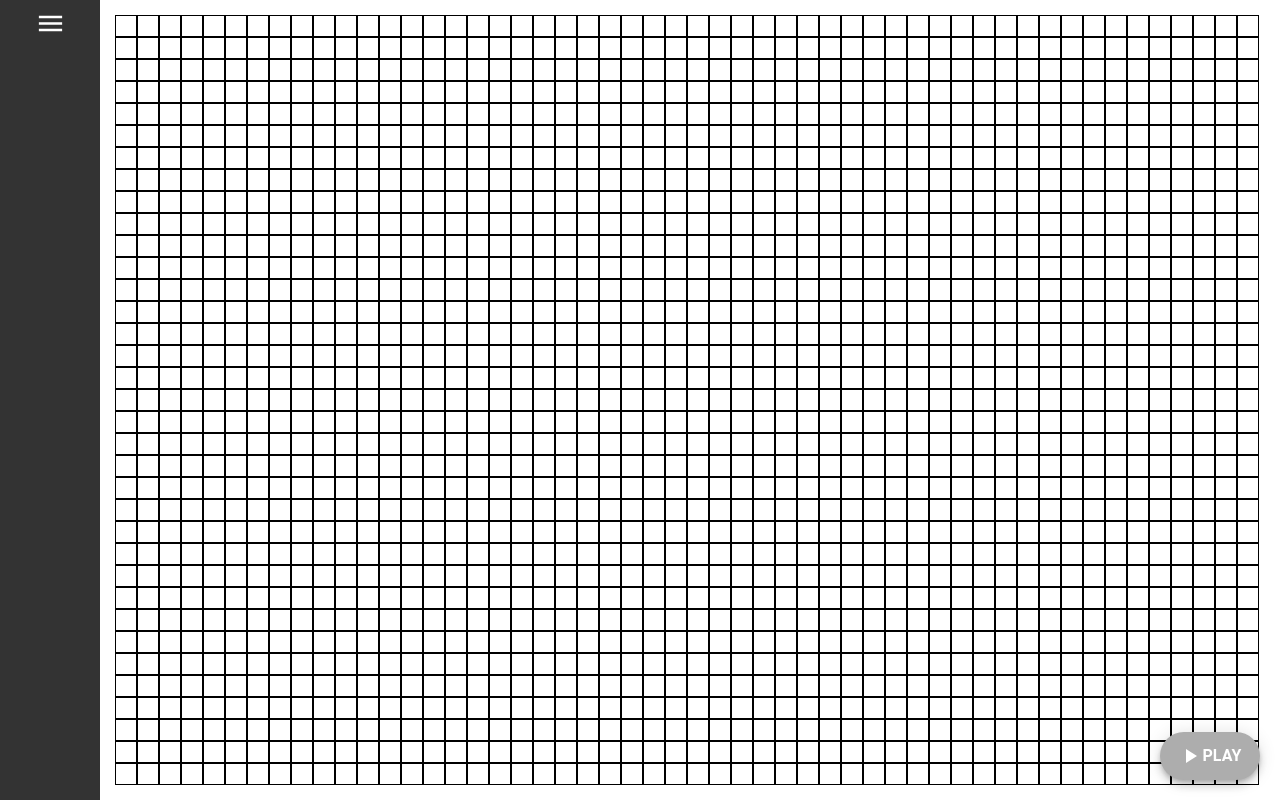
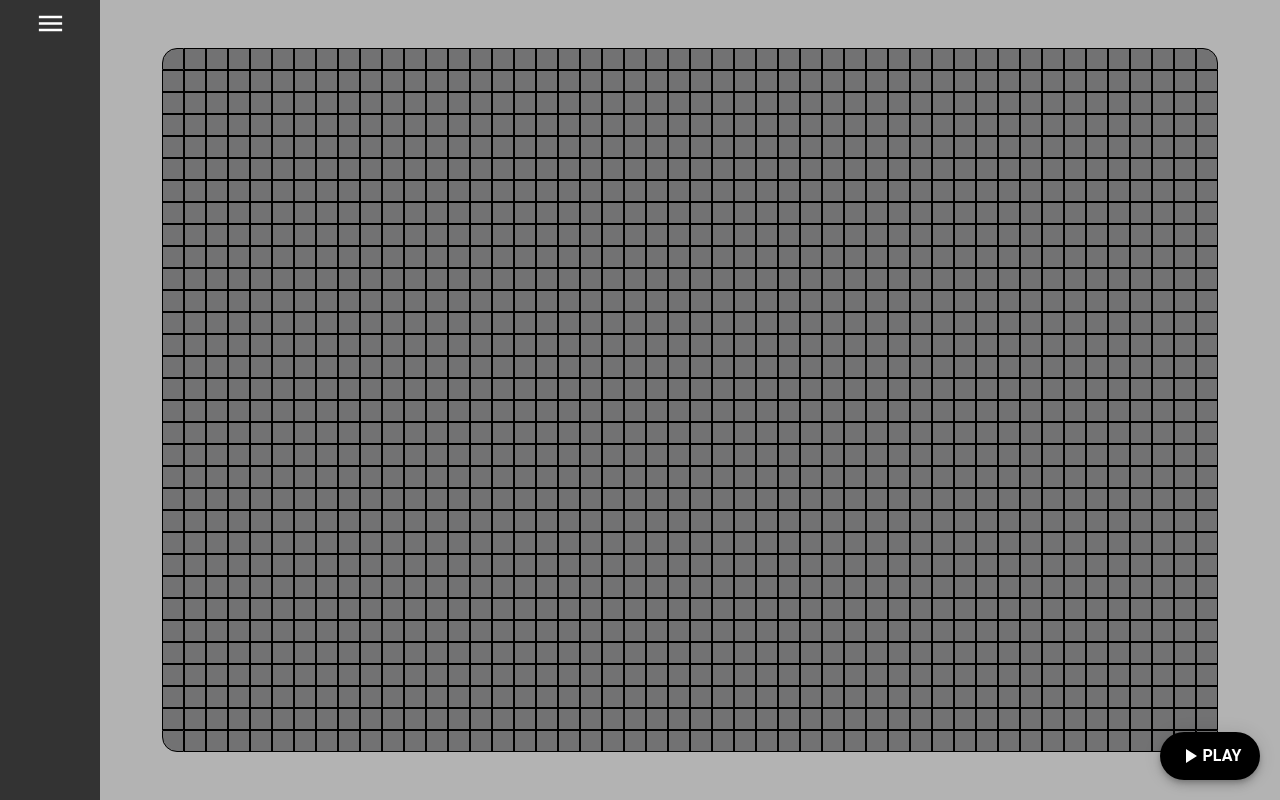
Before and after one commit to DanielTardelli/PathfindingVisualiser, a React (Create React App) app: page / in a window 1280 px wide. Built offline with nearby package versions, Linux system fonts and the light colour scheme; the HTML template or start-up script is replaced by a standard one.

Commit message:
ui things, fixing flex box

```diff
--- a/src/Components/Grid.js
+++ b/src/Components/Grid.js
@@ -27,16 +27,16 @@ const Grid = (props) => {
 
     useEffect(() => {
         let cGrid = [];
-        for (let i = 0; i < props.reff.current.clientHeight / 23; i++) {
+        for (let i = 0; i < props.reff.current.clientHeight / 25; i++) {
             cGrid.push([]);
-            for (let j = 0; j < props.reff.current.clientWidth / 23; j++) {
+            for (let j = 0; j < props.reff.current.clientWidth / 25; j++) {
                 cGrid[i].push(0);
             };
         }
         setGrid(cGrid);
         setLoading(false);
-        setGridHeight(props.reff.current.clientHeight / 23);
-        setGridWidth(props.reff.current.clientWidth / 23);
+        setGridHeight(props.reff.current.clientHeight / 25);
+        setGridWidth(props.reff.current.clientWidth / 25);
         console.log('finished')
     }, [])
 
@@ -203,23 +203,27 @@ const Grid = (props) => {
         )
     } else {
         return (
-            <Box ref={ref} sx={{position: 'relative', top:{xs: 5, sm: 7, md: 15} , left: {xs: 5, sm: 10, md: 15}, height: '100%', width: '100%'}}>
+            <div style={{height: '100%', width: '100%', background: '#b3b3b3', display: 'flex', justifyContent: 'center', alignItems: 'center', flexDirection: 'column'}}>
+            <Box ref={ref} sx={{position: 'relative', height: '100%', width: '100%'}}>
+                    <Box sx={{height: '100%', width: '100%', display: 'flex', flexDirection: 'column', justifyContent: 'center', alignItems: 'center'}}>
                     {grid.map((e, i, arr) => {
                         return(
-                            <Box sx={{display: 'flex', flexDirection: 'row'}}>
+                            <Box sx={{display: 'flex', flexDirection: 'row', justifyContent: 'center', alignItems: 'center'}}>
                                 {e.map((_e, j, _arr) => {
-                                    return <Square i={i} j={j} val={_e}/>
+                                    return <Square i={i} j={j} val={_e} gridh={grid.length} gridw={grid[0].length}/>
                                 })}
                             </Box>
                         )
                     })}
-                    <Fab variant="extended" sx={{position: 'fixed', bottom: '20px', right: '20px', width: {xs: '20px', sm: '20px', md: '100px'} ,background: '#adadad', zIndex: 0, display: 'flex', justifyContent: 'center', alignItems: 'center'}}  onClick={djkstraBFS}>
+                    </Box>
+                    <Fab variant="extended" sx={{position: 'fixed', bottom: '20px', right: '20px', width: {xs: '20px', sm: '20px', md: '100px'} ,background: 'black', zIndex: 0, display: 'flex', justifyContent: 'center', alignItems: 'center'}}  onClick={djkstraBFS}>
                         <PlayArrowIcon sx={{color: 'white'}}></PlayArrowIcon>
                         <Typography sx={{color: 'white', fontWeight: 600, display: {xs: 'none', sm: 'none', md: 'flex'}}}>
                             Play
                         </Typography>
                     </Fab>
             </Box>
+            </div>
         )
     }
 }
--- a/src/Components/Square.js
+++ b/src/Components/Square.js
@@ -3,6 +3,7 @@ import React, { useRef, useEffect } from 'react'
 
 const Square = (props) => {
     const ref = useRef(null);
+    const prev = useRef('#727273')
 
     // const handleSquareSelect = (e) => {
     //     if (props.md() && !e.shiftKey) {
@@ -42,14 +43,27 @@ const Square = (props) => {
             } else if (props.val == 4) {
                 ref.current.style.background = '#00850d'
             } else {
-                ref.current.style.background = '#ffffff'
+                ref.current.style.background = '#727273'
             }
         }
     }, [props.val])
 
+    let a,b,c,d = '';
+    a = b = c = d;
+
+    if (props.i == 0 && props.j == 0) {
+        a = '15px';
+    } else if (props.i == 0 && props.j == props.gridw - 1) {
+        b = '15px'
+    } else if (props.i == props.gridh - 1 && props.j == 0) {
+        c = '15px'
+    } else if (props.i == props.gridh - 1 && props.j == props.gridw - 1) {
+        d = '15px'
+    }
+
     return (
         <>
-            <div class={`${props.i}-${props.j}`} data-i={props.i} data-j={props.j} ref={ref} style={{border: '0.5px solid black', height: '20px', width: '20px'}}></div>
+            <div class={`${props.i}-${props.j}`} data-i={props.i} data-j={props.j} ref={ref} style={{borderTopLeftRadius: a, borderTopRightRadius: b, borderBottomLeftRadius: c, borderBottomRightRadius: d, transition: 'background 100ms ease-in-out', border: '0.1px solid black', height: '20px', width: '20px'}}></div>
         </>
     )
 }
```
